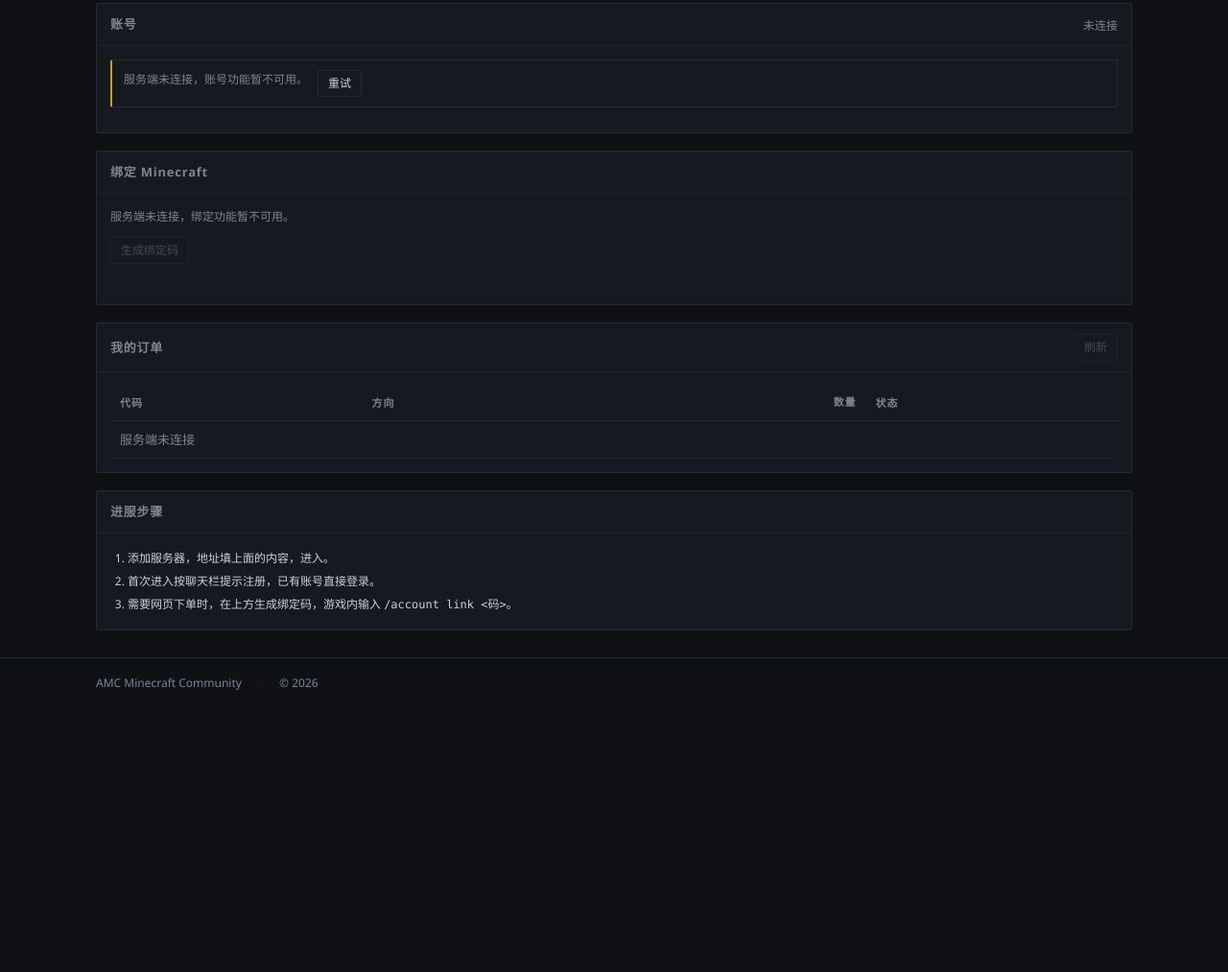
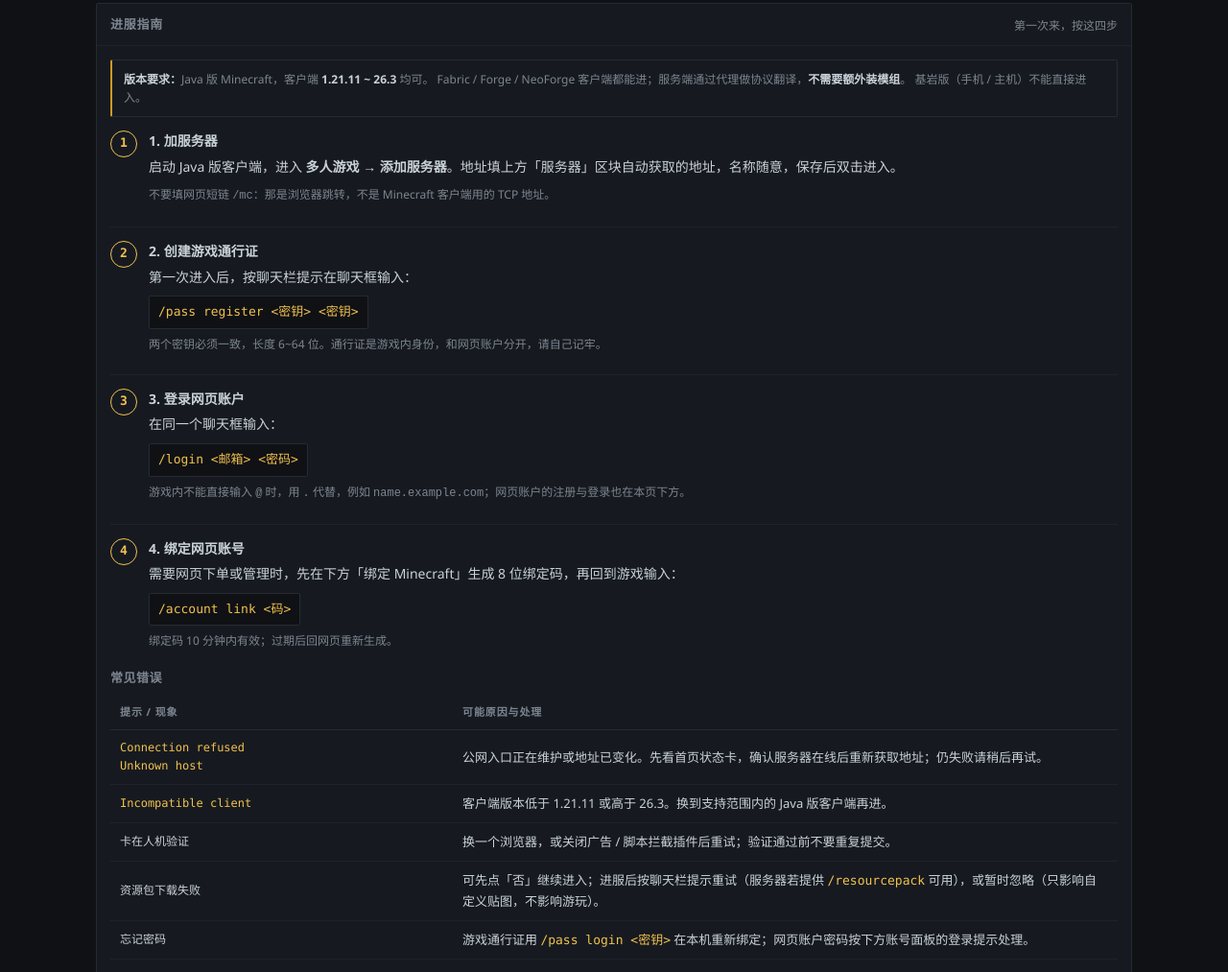
Before and after one commit to omc-studio/omc-studio.github.io, a plain HTML site: page play.html in a window 1280 px wide. Shown: the part 332-1345 px from the top of the page at 96% size. Before the commit the page ends 1081 px from the top, so only its background shows below. Drawn offline with Linux system fonts and the light colour scheme; no server answers.

```diff
--- a/play.html
+++ b/play.html
@@ -276,6 +276,28 @@ label.f{display:block;margin-bottom:6px;color:var(--muted);font-size:12px}
 .ts-note{margin:0}
 #ts-box{margin-bottom:12px;padding-bottom:10px;border-bottom:1px solid var(--line-soft)}
 
+/* 进服指南 */
+.guide-version{margin-bottom:14px}
+.guide-version b{color:var(--text);font-weight:600}
+.guide-steps{list-style:none;padding:0;margin:0;counter-reset:guide}
+.guide-steps>li{position:relative;padding:0 0 14px 40px;margin:0 0 14px;border-bottom:1px solid var(--line-soft)}
+.guide-steps>li:last-child{border-bottom:0;margin-bottom:0;padding-bottom:0}
+.guide-steps>li:before{counter-increment:guide;content:counter(guide);position:absolute;left:0;top:0;width:26px;height:26px;
+  border:1px solid var(--accent);border-radius:50%;color:var(--accent);font:600 13px/24px var(--mono);text-align:center}
+.guide-t{font-weight:600;color:var(--text);margin-bottom:4px}
+.guide-steps p{margin:0 0 8px}
+.guide-steps .code-row{margin:6px 0}
+.guide-steps .cmd{display:inline-block;font-size:13px;padding:6px 9px;border:1px solid var(--line);
+  border-radius:var(--r);background:var(--bg);color:var(--accent);word-break:break-all}
+.guide-sub{font-size:13px;color:var(--muted);margin:18px 0 8px;letter-spacing:.04em}
+.guide-errors th,.guide-errors td{white-space:normal}
+.guide-errors td:first-child{width:34%;font-family:var(--mono);font-size:12px;color:var(--text)}
+.guide-errors code{font-family:var(--mono);color:var(--accent)}
+@media (max-width:640px){
+  .guide-errors td:first-child{width:auto}
+  .guide-steps>li{padding-left:34px}
+}
+
 </style>
 </head>
 <body>
@@ -314,6 +336,55 @@ label.f{display:block;margin-bottom:6px;color:var(--muted);font-size:12px}
       <span class="muted small">版本</span><b class="mono" id="ver">—</b>
       <p class="small muted" style="flex-basis:100%;margin:0">页面加载即自动获取；按钮用于刷新/复制，之后每 20 秒自动更新，可随时停止</p>
       <p class="small muted" style="flex-basis:100%;margin:0">网页短链 <code>/mc</code> 由 Cloudflare 302 跳转到地图站；Minecraft 客户端仍需直连上面的 TCP 地址，302 不能替代。</p>
+    </div>
+  </section>
+
+  <section class="panel" id="join-guide">
+    <div class="panel-head"><h2>进服指南</h2><span class="meta">第一次来，按这四步</span></div>
+    <div class="panel-body">
+      <div class="notice guide-version">
+        <div><b>版本要求：</b>Java 版 Minecraft，客户端 <b>1.21.11 ~ 26.3</b> 均可。
+          Fabric / Forge / NeoForge 客户端都能进；服务端通过代理做协议翻译，<b>不需要额外装模组</b>。
+          基岩版（手机 / 主机）不能直接进入。</div>
+      </div>
+      <ol class="guide-steps">
+        <li>
+          <div class="guide-t">1. 加服务器</div>
+          <p>启动 Java 版客户端，进入 <b>多人游戏 → 添加服务器</b>。地址填上方「服务器」区块自动获取的地址，名称随意，保存后双击进入。</p>
+          <p class="small muted">不要填网页短链 <code>/mc</code>：那是浏览器跳转，不是 Minecraft 客户端用的 TCP 地址。</p>
+        </li>
+        <li>
+          <div class="guide-t">2. 创建游戏通行证</div>
+          <p>第一次进入后，按聊天栏提示在聊天框输入：</p>
+          <div class="code-row"><code class="mono cmd">/pass register &lt;密钥&gt; &lt;密钥&gt;</code></div>
+          <p class="small muted">两个密钥必须一致，长度 6~64 位。通行证是游戏内身份，和网页账户分开，请自己记牢。</p>
+        </li>
+        <li>
+          <div class="guide-t">3. 登录网页账户</div>
+          <p>在同一个聊天框输入：</p>
+          <div class="code-row"><code class="mono cmd">/login &lt;邮箱&gt; &lt;密码&gt;</code></div>
+          <p class="small muted">游戏内不能直接输入 <code>@</code> 时，用 <code>.</code> 代替，例如 <code>name.example.com</code>；网页账户的注册与登录也在本页下方。</p>
+        </li>
+        <li>
+          <div class="guide-t">4. 绑定网页账号</div>
+          <p>需要网页下单或管理时，先在下方「绑定 Minecraft」生成 8 位绑定码，再回到游戏输入：</p>
+          <div class="code-row"><code class="mono cmd">/account link &lt;码&gt;</code></div>
+          <p class="small muted">绑定码 10 分钟内有效；过期后回网页重新生成。</p>
+        </li>
+      </ol>
+      <h3 class="guide-sub">常见错误</h3>
+      <div class="tbl-wrap">
+        <table class="tbl guide-errors">
+          <thead><tr><th>提示 / 现象</th><th>可能原因与处理</th></tr></thead>
+          <tbody>
+            <tr><td><code>Connection refused</code><br><code>Unknown host</code></td><td>公网入口正在维护或地址已变化。先看首页状态卡，确认服务器在线后重新获取地址；仍失败请稍后再试。</td></tr>
+            <tr><td><code>Incompatible client</code></td><td>客户端版本低于 1.21.11 或高于 26.3。换到支持范围内的 Java 版客户端再进。</td></tr>
+            <tr><td>卡在人机验证</td><td>换一个浏览器，或关闭广告 / 脚本拦截插件后重试；验证通过前不要重复提交。</td></tr>
+            <tr><td>资源包下载失败</td><td>可先点「否」继续进入；进服后按聊天栏提示重试（服务器若提供 <code>/resourcepack</code> 可用），或暂时忽略（只影响自定义贴图，不影响游玩）。</td></tr>
+            <tr><td>忘记密码</td><td>游戏通行证用 <code>/pass login &lt;密钥&gt;</code> 在本机重新绑定；网页账户密码按下方账号面板的登录提示处理。</td></tr>
+          </tbody>
+        </table>
+      </div>
     </div>
   </section>
 
@@ -375,6 +446,7 @@ label.f{display:block;margin-bottom:6px;color:var(--muted);font-size:12px}
         <p class="small muted" id="acc-remember" style="margin:8px 0 0"></p>
         <div id="pass-box" style="margin-top:14px">
           <p class="small muted" style="margin:0 0 8px">游戏通行证是进入服务器后的游戏内身份；网页账户只用于管理站点与绑定，两者不是同一个东西。</p>
+          <p class="small muted" id="pass-help" style="margin:0 0 8px">换设备时在游戏内执行 <code class="mono">/pass login &lt;密钥&gt;</code> 重新绑定已有通行证；网页账户密码忘记时，请在登录区按提示处理。</p>
           <div id="pass-empty">
             <p class="small" style="margin:0 0 8px"><b>尚未创建</b>。进入服务器后执行下面的命令创建通行证（密钥 6~64 位）：</p>
             <div class="code-row">
@@ -472,16 +544,6 @@ label.f{display:block;margin-bottom:6px;color:var(--muted);font-size:12px}
     </div>
   </section>
 
-  <section class="panel">
-    <div class="panel-head"><h2>进服步骤</h2></div>
-    <div class="panel-body">
-      <ol class="small" style="line-height:2">
-        <li>添加服务器，地址填上面的内容，进入。</li>
-        <li>首次进入按聊天栏提示注册，已有账号直接登录。</li>
-        <li>需要网页下单时，在上方生成绑定码，游戏内输入 <code class="mono">/account link &lt;码&gt;</code>。</li>
-      </ol>
-    </div>
-  </section>
 </main>
 
 <footer class="foot"><div class="wrap"><span>AMC Minecraft Community</span><span class="sep">·</span><span>© <span data-year>2026</span></span></div></footer>
```
Also changed, not shown: favicon.ico (added).
